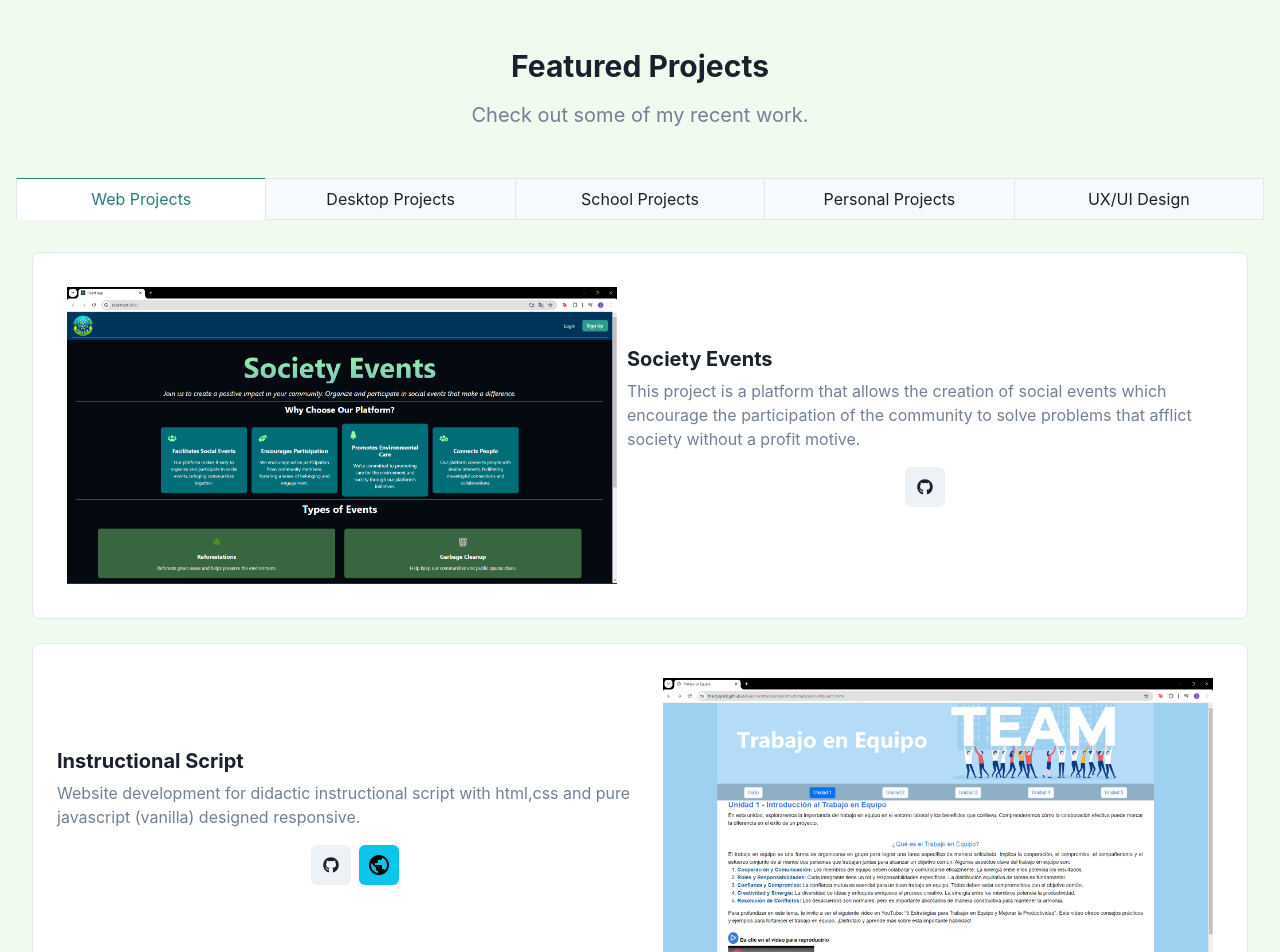
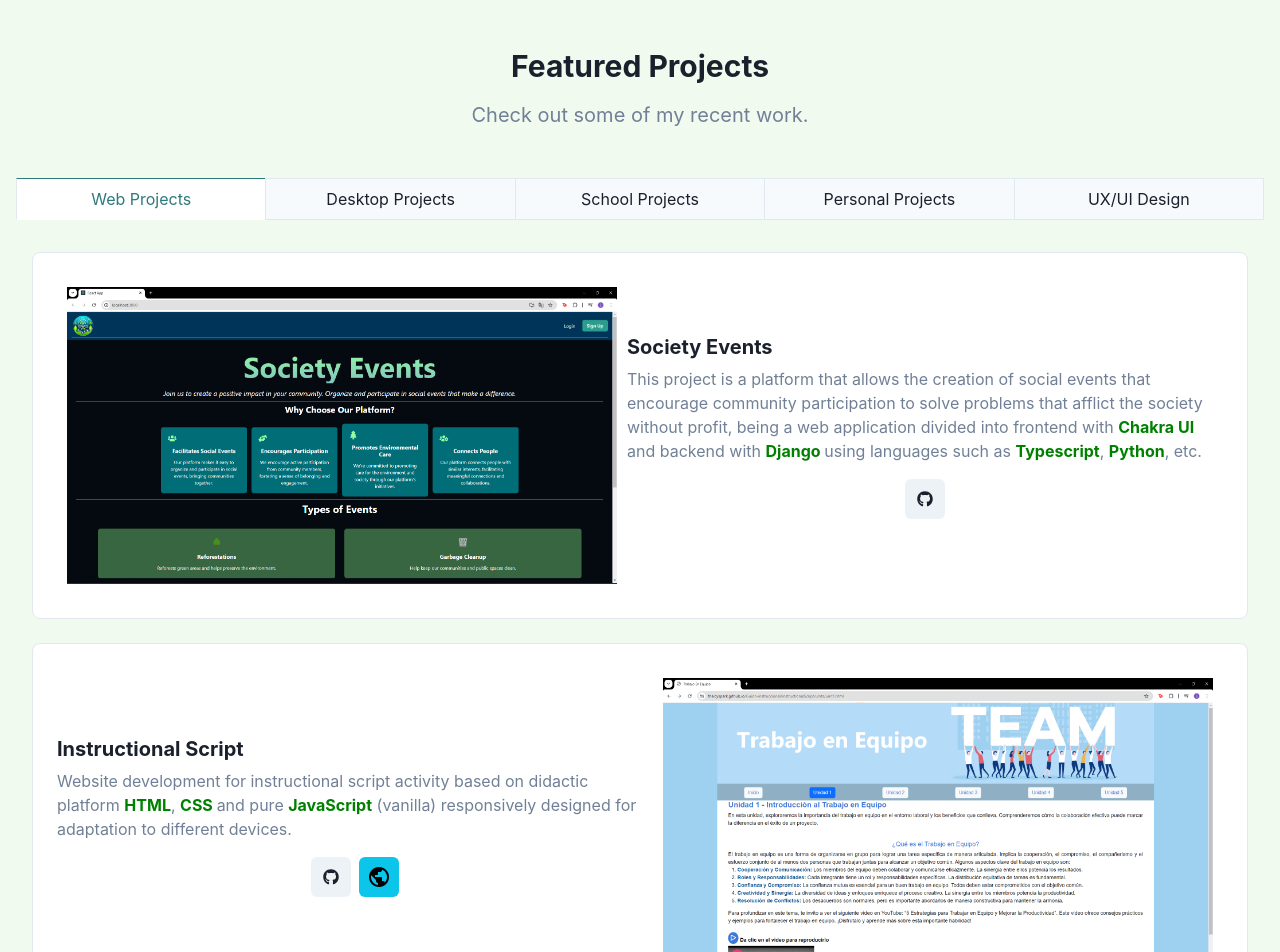
Before and after one commit to Edward997/portfolioTeam, a React (Create React App) app: page /portfolioTeam/featuredProjects in a window 1280 px wide. Shown: the top 952 px of the page. Built offline with nearby package versions, Linux system fonts and the light colour scheme.

Commit message:
Featured projects descriptions completed

```diff
--- a/src/pages/featuredProjects.tsx
+++ b/src/pages/featuredProjects.tsx
@@ -49,7 +49,15 @@ const projects: ProjectCategory[] = [
       {
         id: 1,
         title: "Society Events",
-        description: "This project is a platform that allows the creation of social events which encourage the participation of the community to solve problems that afflict society without a profit motive.",
+        description:
+          <p>
+            This project is a platform that allows the creation of social events
+            that encourage community participation to solve problems that afflict
+            the society without profit, being a web application divided into frontend
+            with <b style={{ color: "green" }}>Chakra UI</b> and backend with <b style={{ color: "green" }}>Django </b>
+            using languages such as <b style={{ color: "green" }}>Typescript</b>, <b style={{ color: "green" }}>Python</b>, etc.
+          </p>
+        ,
         image: societyEvents,
         youtubeLink: "",
         githubLink: "https://github.com/TheIcySpark/Society-events",
@@ -58,7 +66,14 @@ const projects: ProjectCategory[] = [
       {
         id: 2,
         title: "Instructional Script",
-        description: "Website development for didactic instructional script with html,css and pure javascript (vanilla) designed responsive.",
+        description:
+          <p>
+            Website development for instructional script activity based on didactic
+            platform <b style={{ color: "green" }}>HTML</b>, <b style={{ color: "green" }}>CSS </b>
+            and pure <b style={{ color: "green" }}>JavaScript</b> (vanilla) responsively designed for
+            adaptation to different devices.
+          </p>
+        ,
         image: guionInstruccional,
         youtubeLink: "",
         githubLink: "https://github.com/TheIcySpark/Guion-instruccional",
@@ -99,10 +114,10 @@ const projects: ProjectCategory[] = [
         title: "PDF Report Generator",
         description:
           <p>
-            Desktop application, made with{' '}
-            <b style={{ color: "green" }}>Java</b>. An application was needed to generate a report in PDF format running on Windows.
-            This was to avoid using a Word document where formatting mistakes could occur.
-            The application includes fields to complete and a button to generate the corresponding PDF file.
+            Desktop application to <b style={{ color: "green" }}>generate reports</b> in pdf or excel,
+            process automation, made with <b style={{ color: "green" }}>Java</b> and <b style={{ color: "green" }}>data import</b> of text
+            files or spreadsheets for extraction and processing of data, information, to visualize graphically
+            with <b style={{ color: "green" }}>interfaces design</b> and|or data export.
           </p>
         ,
         image: pdfGenerator,
@@ -113,7 +128,12 @@ const projects: ProjectCategory[] = [
       {
         id: 5,
         title: "Accounting Project",
-        description: "Accounting software implementation of a pdf report generator for the treatment of information from excel files for income and expense balance."
+        description:
+          <p>
+            Implementation of excel <b style={{ color: "green" }}>report generator</b> in accounting
+            software and for the processing of information imported from <b style={{ color: "green" }}>excel files </b>
+            for the balance of income and expenses, developed in <b style={{ color: "green" }}>Apache NetBeans</b> and <b style={{ color: "green" }}>Java</b>.
+          </p>
         ,
         image: acountingProject,
         youtubeLink: "",
@@ -248,7 +268,14 @@ const projects: ProjectCategory[] = [
       {
         id: 12,
         title: "Digital Document Center",
-        description: "",
+        description:
+          <p>
+            This is a mockup project where the interaction <b style={{ color: "green" }}>design</b> between the platform
+            and the user is made for a <b style={{ color: "green" }}>module</b> that was integrated into a company's system.
+            This module consists in the design of views for an internal <b style={{ color: "green" }}>file manager </b>
+            "Digital Document Center" designed in <b style={{ color: "green" }}>Figma</b>.
+          </p>
+        ,
         image: uxuiDesign,
         youtubeLink: "",
         githubLink: "",
@@ -422,7 +449,7 @@ const FeaturedProjects = () => {
           <Modal isOpen={isOpen} onClose={handleCloseModal} size="xl">
             <ModalOverlay />
             <ModalContent>
-              <ModalHeader>Image Carousel</ModalHeader>
+              <ModalHeader textAlign="center">Image Gallery</ModalHeader>
               <ModalBody>
                 <Box position="relative" width="full" overflow="hidden">
                   <img
--- a/src/pages/homePage.tsx
+++ b/src/pages/homePage.tsx
@@ -11,14 +11,31 @@ import societyEvents from '../assets/images/webProjects/societyEvents.png';
 import guionInstruccional from '../assets/images/webProjects/guion_Instruccional.png'; // Ajusta la ruta según la estructura de tu proyecto
 import pdfGenerator from '../assets/images/desktopProjects/pdf_Generator.jpeg';
 
+export interface Project {
+    id: number;
+    title: string;
+    description: string | JSX.Element | any;
+    image: string;
+    youtubeLink: string;
+    githubLink: string;
+    githubPagesLink: string;
+}
 
 const HomePage: React.FC = () => {
     // Array de proyectos para mostrar en la página de inicio
-    const projects = [
+    const projects: Project[] = [
         {
             id: 1,
             title: "Society Events",
-            description: "This project is a platform that allows the creation of social events which encourage the participation of the community to solve problems that afflict society without a profit motive.",
+            description:
+                <p>
+                    This project is a platform that allows the creation of social events
+                    that encourage community participation to solve problems that afflict
+                    the society without profit, being a web application divided into frontend
+                    with <b style={{ color: "green" }}>Chakra UI</b> and backend with <b style={{ color: "green" }}>Django </b>
+                    using languages such as <b style={{ color: "green" }}>Typescript</b>, <b style={{ color: "green" }}>Python</b>, etc.
+                </p>
+            ,
             image: societyEvents,
             youtubeLink: "",
             githubLink: "https://github.com/TheIcySpark/Society-events",
@@ -27,16 +44,34 @@ const HomePage: React.FC = () => {
         {
             id: 2,
             title: "Instructional Script",
-            description: "Website development for didactic instructional script with html,css and pure javascript (vanilla) designed responsive.",
+            description:
+            <p>
+                Website development for instructional script activity based on didactic
+                platform <b style={{ color: "green" }}>HTML</b>, <b style={{ color: "green" }}>CSS </b>
+                and pure <b style={{ color: "green" }}>JavaScript</b> (vanilla) responsively designed for
+                adaptation to different devices.
+            </p>
+            ,
             image: guionInstruccional,
+            youtubeLink: "",
             githubLink: "https://github.com/TheIcySpark/Guion-instruccional",
             githubPagesLink: "https://theicyspark.github.io/Guion-instruccional/instructionalScript/units/index.html"
         },
         {
             id: 3,
             title: "PDF Report Generator",
-            description: "Desktop application to generate pdf or excel reports, process automation, made with JAVA and data management of text files or spreadsheets for data extraction and processing, information.",
+            description:
+            <p>
+                Desktop application to <b style={{ color: "green" }}>generate reports</b> in pdf or excel,
+                process automation, made with <b style={{ color: "green" }}>Java</b> and <b style={{ color: "green" }}>data import</b> of text
+                files or spreadsheets for extraction and processing of data, information, to visualize graphically
+                with <b style={{ color: "green" }}>interfaces design</b> and|or data export.
+            </p>
+            ,
             image: pdfGenerator,
+            youtubeLink: "",
+            githubLink: "https://github.com/TheIcySpark/Guion-instruccional",
+            githubPagesLink: ""
         },
     ];
 
@@ -70,8 +105,14 @@ const HomePage: React.FC = () => {
                                         <Heading as="h3" size="md" mb={2}>
                                             {project.title}
                                         </Heading>
-                                        <Text color="gray.500" colorScheme="gray">{project.description}</Text>
+                                        <Box color="gray.500">
+                                            {typeof project.description === "string" ? (
+                                                project.description
+                                            ) : (
+                                                project.description
+                                            )}
                                         </Box>
+
                                         <Box px={6} py={4} display="flex" justifyContent="center" alignItems="center" gap={2}>
                                             {project.youtubeLink && (
                                                 <Link href={project.youtubeLink} target="_blank" rel="noopener noreferrer">
@@ -90,6 +131,7 @@ const HomePage: React.FC = () => {
                                                     <Button colorScheme="teal" size="sm" mr={2}>GitHub Pages</Button>
                                                 </Link>
                                             )}
+                                        </Box>
                                     </Box>
                                 </Box>
                             ))}
```
Lines whose indentation alone changed are shown as unchanged.
